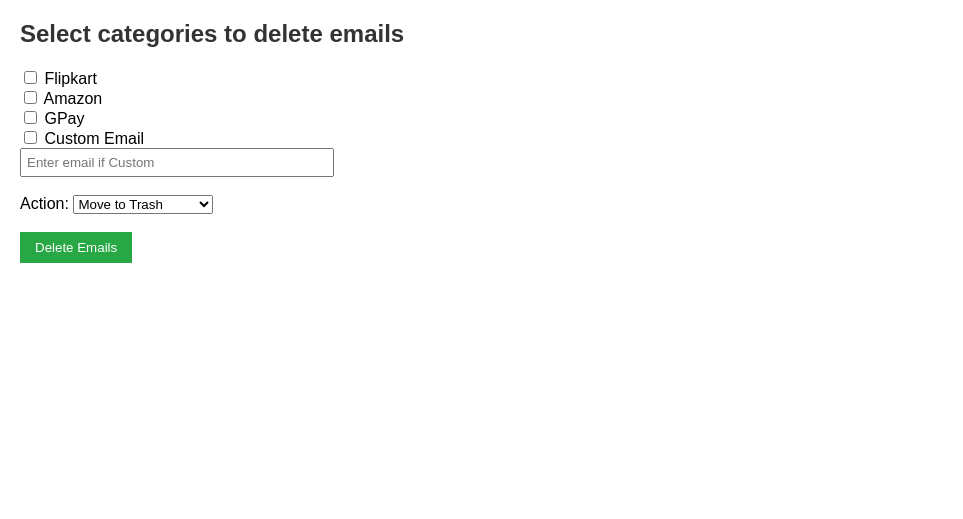
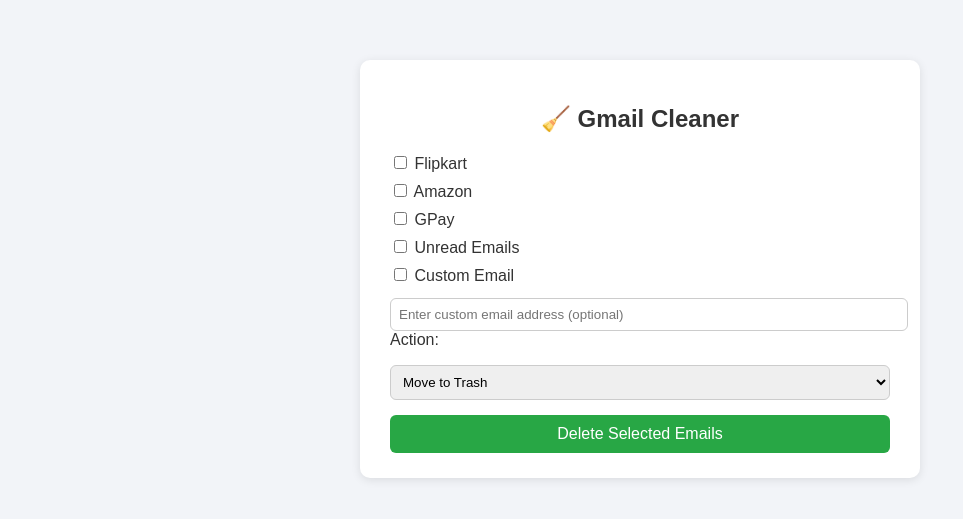
Before and after one commit to abinaya3005/gmail-cleaner-1, a Flask app: page /delete in a window 1280 px wide. Shown: the top 519 px of the page, without its empty margins (0-963 px from the left). Run offline with Flask 2, Linux system fonts and the light colour scheme; the visitor is signed in with stand-in values (Sample User, id 1).

Commit message:
Added unread and custom email delete support

```diff
--- a/app.py
+++ b/app.py
@@ -1,76 +1,88 @@
 import os
-from dotenv import load_dotenv
-from flask import Flask, redirect, url_for, session, request, render_template, flash
+import pickle
+from flask import Flask, session, redirect, url_for, request, render_template, flash
 from google_auth_oauthlib.flow import Flow
 from google.oauth2.credentials import Credentials
 from googleapiclient.discovery import build
 from googleapiclient.errors import HttpError
+from dotenv import load_dotenv
 
 # Load environment variables
 load_dotenv()
 
-# Allow HTTP for local testing
-if os.environ.get("FLASK_ENV") == "development":
-    os.environ['OAUTHLIB_INSECURE_TRANSPORT'] = '1'
+app = Flask(__name__)
+app.secret_key = os.getenv("SECRET_KEY", "test_secret_key")
 
-# Flask app
-app = Flask(__name__)
-app.secret_key = os.getenv("FLASK_SECRET", "change-me")
-
-# Gmail API setup
+# Gmail API Scope
 SCOPES = ['https://www.googleapis.com/auth/gmail.modify']
 
-# Load Google credentials from environment variables
-GOOGLE_CLIENT_ID = os.getenv("GOOGLE_CLIENT_ID")
-GOOGLE_CLIENT_SECRET = os.getenv("GOOGLE_CLIENT_SECRET")
+# ------------------- AUTHENTICATION -------------------
+def get_gmail_service():
+    """Authenticate and return Gmail API service"""
+    creds = None
+
+    # Load token if available
+    if os.path.exists("token.pickle"):
+        with open("token.pickle", "rb") as token:
+            creds = pickle.load(token)
+
+    # If no valid credentials, prompt user to log in
+    if not creds or not creds.valid:
+        if creds and creds.expired and creds.refresh_token:
+            creds.refresh(Request())
+        else:
+            flow = Flow.from_client_secrets_file(
+                "client_secret.json",
+                scopes=SCOPES,
+                redirect_uri=url_for('oauth2callback', _external=True)
+            )
+            auth_url, _ = flow.authorization_url(prompt='consent')
+            session['flow'] = flow
+            return redirect(auth_url)
+
+    # Build Gmail service
+    service = build('gmail', 'v1', credentials=creds)
+    return service
+
 
 @app.route("/")
 def index():
-    logged_in = 'credentials' in session
-    return render_template("index.html", logged_in=logged_in)
+    return redirect(url_for("authorize"))
+
 
 @app.route("/authorize")
 def authorize():
-    redirect_uri = url_for('oauth2callback', _external=True)
-    flow = Flow.from_client_config(
-        {
-            "web": {
-                "client_id": GOOGLE_CLIENT_ID,
-                "client_secret": GOOGLE_CLIENT_SECRET,
-                "auth_uri": "https://accounts.google.com/o/oauth2/auth",
-                "token_uri": "https://oauth2.googleapis.com/token"
-            }
-        },
+    flow = Flow.from_client_secrets_file(
+        "client_secret.json",
         scopes=SCOPES,
-        redirect_uri=redirect_uri
+        redirect_uri=url_for('oauth2callback', _external=True)
     )
-    auth_url, state = flow.authorization_url(
-        access_type='offline',
-        include_granted_scopes='true',
-        prompt='consent'
-    )
+    authorization_url, state = flow.authorization_url(prompt='consent')
     session['state'] = state
-    return redirect(auth_url)
+    session['flow'] = flow
+    return redirect(authorization_url)
+
 
 @app.route("/oauth2callback")
 def oauth2callback():
-    state = session.get('state')
-    flow = Flow.from_client_config(
-        {
-            "web": {
-                "client_id": GOOGLE_CLIENT_ID,
-                "client_secret": GOOGLE_CLIENT_SECRET,
-                "auth_uri": "https://accounts.google.com/o/oauth2/auth",
-                "token_uri": "https://oauth2.googleapis.com/token"
-            }
-        },
+    state = session['state']
+    flow = Flow.from_client_secrets_file(
+        "client_secret.json",
         scopes=SCOPES,
         state=state,
         redirect_uri=url_for('oauth2callback', _external=True)
     )
     flow.fetch_token(authorization_response=request.url)
     creds = flow.credentials
-    session['credentials'] = {
+    with open("token.pickle", "wb") as token:
+        pickle.dump(creds, token)
+    session['credentials'] = creds_to_dict(creds)
+    flash("Login successful!")
+    return redirect(url_for("delete_page"))
+
+
+def creds_to_dict(creds):
+    return {
         'token': creds.token,
         'refresh_token': creds.refresh_token,
         'token_uri': creds.token_uri,
@@ -78,70 +90,62 @@
         'client_secret': creds.client_secret,
         'scopes': creds.scopes
     }
-    return redirect(url_for('delete_page'))
 
-def get_gmail_service():
-    if 'credentials' not in session:
-        return None
-    creds = Credentials(**session['credentials'])
-    session['credentials'] = {
-        'token': creds.token,
-        'refresh_token': creds.refresh_token,
-        'token_uri': creds.token_uri,
-        'client_id': creds.client_id,
-        'client_secret': creds.client_secret,
-        'scopes': creds.scopes
-    }
-    return build('gmail', 'v1', credentials=creds)
 
-@app.route("/delete", methods=['GET'])
+# ------------------- DELETE PAGE -------------------
+@app.route("/delete")
 def delete_page():
-    if 'credentials' not in session:
-        return redirect(url_for('authorize'))
     return render_template("delete.html")
 
+
+# ------------------- PERFORM DELETE -------------------
 @app.route("/perform_delete", methods=['POST'])
 def perform_delete():
     if 'credentials' not in session:
         return redirect(url_for('authorize'))
 
-    service = get_gmail_service()
+    creds = Credentials(**session['credentials'])
+    service = build('gmail', 'v1', credentials=creds)
+
     categories = request.form.getlist('category')
     custom_email = request.form.get('custom_email', '').strip()
     action = request.form.get('action', 'trash')
 
     query_parts = []
 
-    # Predefined categories
+    # Standard categories
     if 'flipkart' in categories:
         query_parts.append('from:flipkart.com')
     if 'amazon' in categories:
         query_parts.append('from:amazon.in')
     if 'gpay' in categories:
         query_parts.append('from:gpay.in')
+    if 'unread' in categories:
+        query_parts.append('is:unread')
 
-    # Always include custom email if typed
-    if custom_email:
-        query_parts.append(f'from:{custom_email}')
+    # Custom email
+    if 'custom' in categories:
+        if custom_email:
+            query_parts.append(f'from:{custom_email}')
+        else:
+            flash("You selected Custom Email but didn’t enter an address.")
+            return redirect(url_for('delete_page'))
 
     if not query_parts:
-        flash("Please select at least one category or enter your own email.")
+        flash("Please select at least one option.")
         return redirect(url_for('delete_page'))
 
     q = " OR ".join(query_parts)
-    flash(f"Query being sent to Gmail: {q}")  # Debug line
 
     try:
-        messages = []
+        deleted = 0
         res = service.users().messages().list(userId='me', q=q, maxResults=500).execute()
-        if 'messages' in res:
-            messages.extend(res['messages'])
+        messages = res.get('messages', [])
+
         while 'nextPageToken' in res:
             res = service.users().messages().list(userId='me', q=q, pageToken=res['nextPageToken']).execute()
-            if 'messages' in res:
-                messages.extend(res['messages'])
+            messages.extend(res.get('messages', []))
 
-        deleted = 0
         for m in messages:
             mid = m['id']
             if action == 'trash':
@@ -149,17 +153,15 @@
             else:
                 service.users().messages().delete(userId='me', id=mid).execute()
             deleted += 1
-        flash(f"{deleted} messages deleted for query: {q}")
+
+        flash(f"✅ {deleted} messages deleted for: {q}")
+
     except HttpError as e:
-        flash(f"Gmail API error: {e}")
+        flash(f"⚠ Gmail API error: {e}")
 
     return redirect(url_for('delete_page'))
 
-@app.route("/logout")
-def logout():
-    session.pop('credentials', None)
-    return redirect(url_for('index'))
 
+# ------------------- MAIN -------------------
 if __name__ == "__main__":
-    port = int(os.environ.get("PORT", 8080))
-    app.run(host="0.0.0.0", port=port, debug=True)
+    app.run(host="0.0.0.0", port=int(os.getenv("PORT", 8080)), debug=True)
--- a/templates/delete.html
+++ b/templates/delete.html
@@ -4,21 +4,79 @@
     <meta charset="utf-8">
     <title>Gmail Cleaner - Delete Emails</title>
     <style>
-        body { font-family: Arial, sans-serif; margin: 20px; }
-        h2 { color: #333; }
-        .messages { background: #f9f9f9; padding: 10px; border: 1px solid #ddd; margin-bottom: 20px; }
-        .messages li { margin-bottom: 5px; }
-        form { margin-top: 10px; }
-        input[type=text] { width: 300px; padding: 5px; }
-        button { padding: 8px 15px; background: #28a745; color: white; border: none; cursor: pointer; }
-        button:hover { background: #218838; }
+        body {
+            font-family: Arial, sans-serif;
+            background: #f2f4f8;
+            margin: 0;
+            padding: 0;
+        }
+        .container {
+            max-width: 500px;
+            margin: 60px auto;
+            background: white;
+            padding: 25px 30px;
+            border-radius: 10px;
+            box-shadow: 0 2px 10px rgba(0,0,0,0.1);
+        }
+        h2 {
+            color: #333;
+            text-align: center;
+        }
+        form {
+            margin-top: 20px;
+        }
+        label {
+            display: block;
+            margin-bottom: 8px;
+            color: #333;
+        }
+        input[type=text] {
+            width: 100%;
+            padding: 8px;
+            margin-top: 5px;
+            border: 1px solid #ccc;
+            border-radius: 6px;
+        }
+        select {
+            width: 100%;
+            padding: 8px;
+            margin-top: 8px;
+            border: 1px solid #ccc;
+            border-radius: 6px;
+        }
+        button {
+            margin-top: 15px;
+            width: 100%;
+            padding: 10px;
+            background: #28a745;
+            color: white;
+            font-size: 16px;
+            border: none;
+            border-radius: 6px;
+            cursor: pointer;
+        }
+        button:hover {
+            background: #218838;
+        }
+        .messages {
+            background: #f9f9f9;
+            border: 1px solid #ddd;
+            padding: 10px;
+            margin-bottom: 15px;
+            border-radius: 6px;
+        }
+        .messages li {
+            color: #444;
+            margin-bottom: 5px;
+        }
     </style>
 </head>
 <body>
 
-<h2>Select categories to delete emails</h2>
+<div class="container">
+    <h2>🧹 Gmail Cleaner</h2>
 
-<!-- Show flash messages -->
+    <!-- Flash messages -->
     {% with messages = get_flashed_messages() %}
       {% if messages %}
         <ul class="messages">
@@ -30,20 +88,23 @@
     {% endwith %}
 
     <form method="POST" action="{{ url_for('perform_delete') }}">
-    <label><input type="checkbox" name="category" value="flipkart"> Flipkart</label><br>
-    <label><input type="checkbox" name="category" value="amazon"> Amazon</label><br>
-    <label><input type="checkbox" name="category" value="gpay"> GPay</label><br>
-    <label><input type="checkbox" name="category" value="your_choice"> Custom Email</label><br>
-    <input type="text" name="custom_email" placeholder="Enter email if Custom"><br><br>
+        <label><input type="checkbox" name="category" value="flipkart"> Flipkart</label>
+        <label><input type="checkbox" name="category" value="amazon"> Amazon</label>
+        <label><input type="checkbox" name="category" value="gpay"> GPay</label>
+        <label><input type="checkbox" name="category" value="unread"> Unread Emails</label>
+        <label><input type="checkbox" name="category" value="custom"> Custom Email</label>
+
+        <input type="text" name="custom_email" placeholder="Enter custom email address (optional)">
 
         <label>Action:</label>
         <select name="action">
             <option value="trash">Move to Trash</option>
             <option value="delete">Delete Permanently</option>
-    </select><br><br>
+        </select>
 
-    <button type="submit">Delete Emails</button>
+        <button type="submit">Delete Selected Emails</button>
     </form>
+</div>
 
 </body>
 </html>
```
Lines whose indentation alone changed are shown as unchanged.
